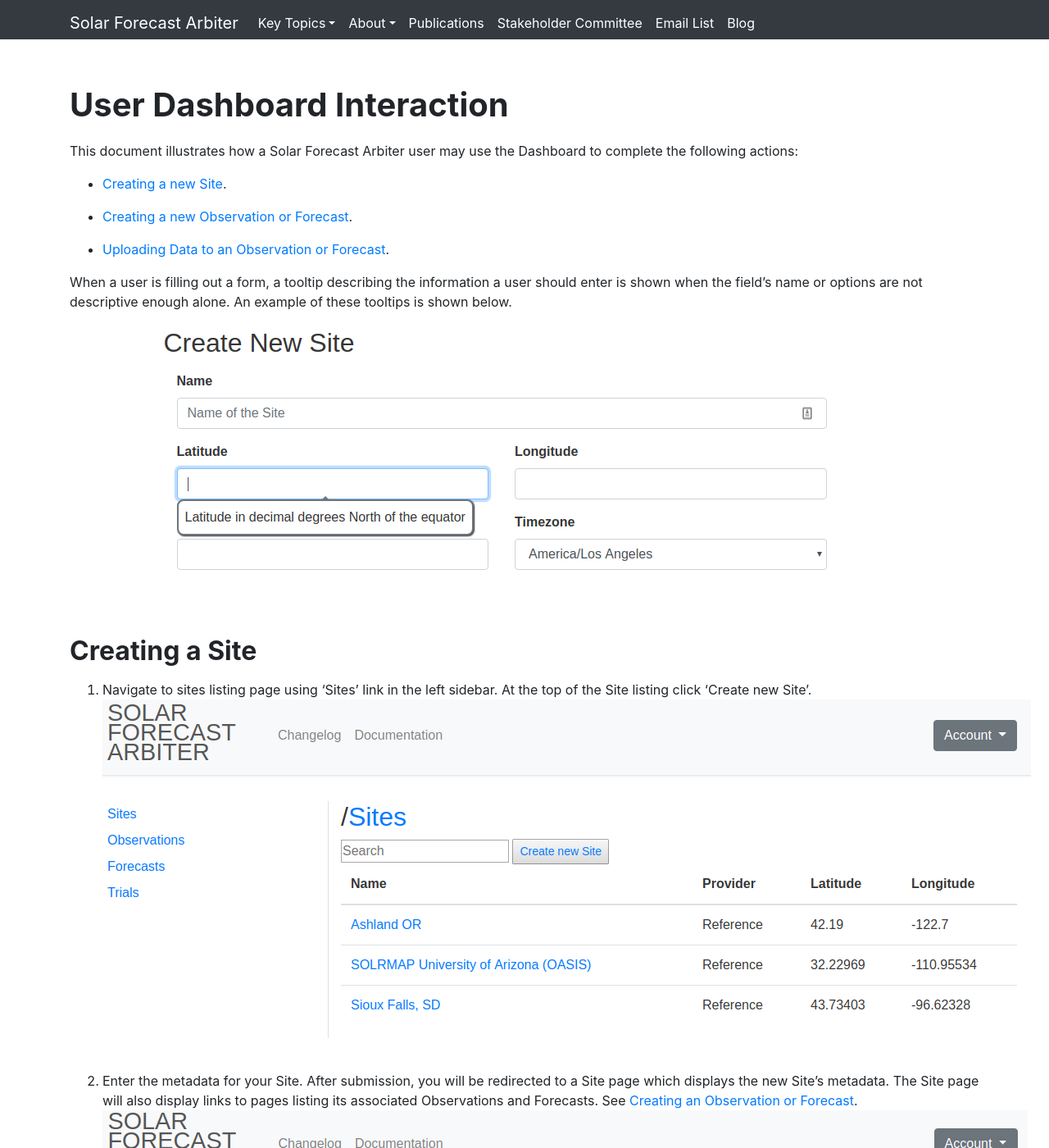
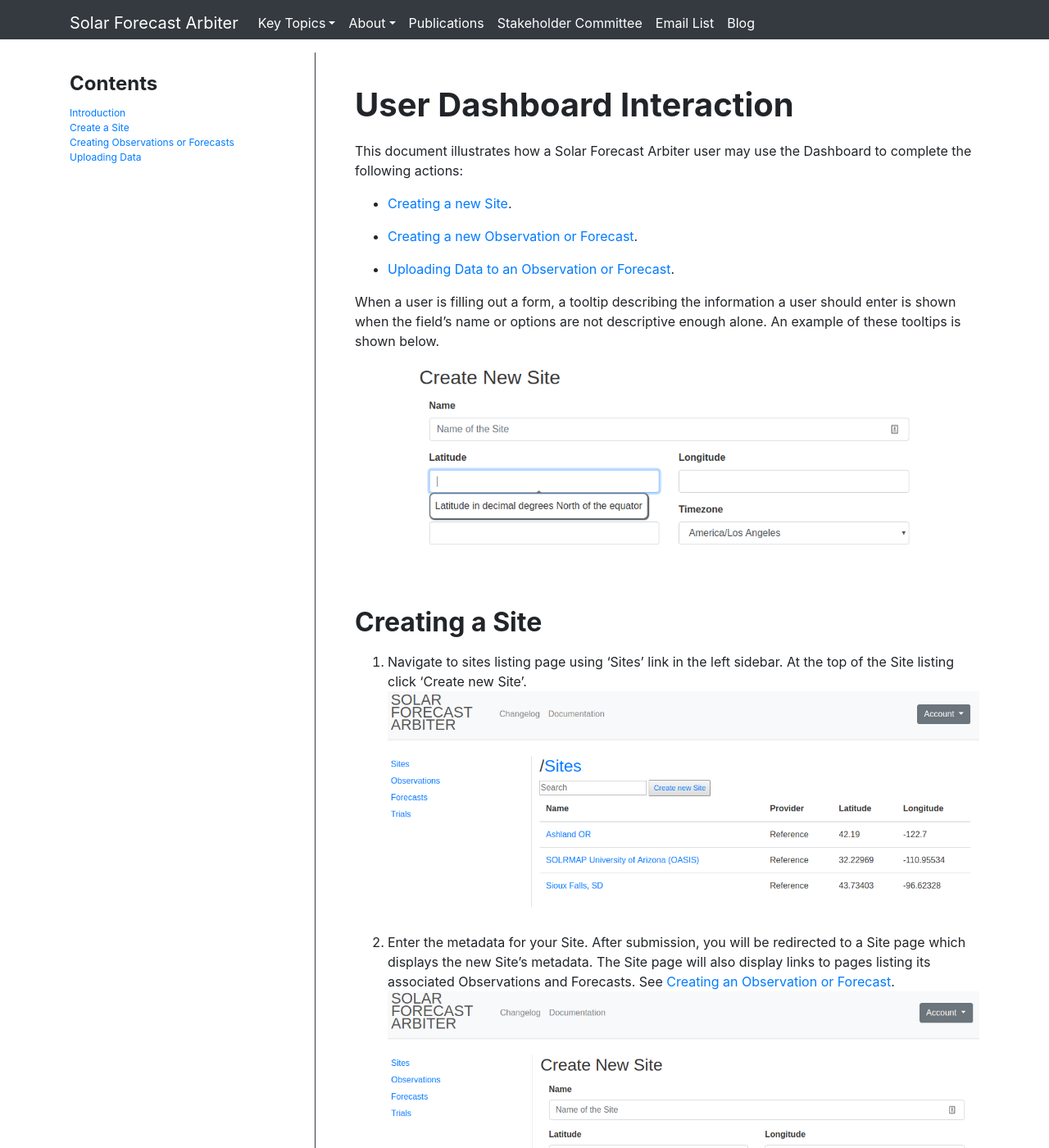
Before and after one commit to SolarArbiter/SolarArbiter.github.io, a Jekyll site: the page built from dashboarddoc.md, in a window 1280 px wide and 1400 px high. Shown: the whole window at 82% size. Built offline with Jekyll 4.4.1, drawn with Linux system fonts in a browser that asks for light colours; comment, search, counter and statistics services are not loaded; our own code applies the rules of GitHub Pages for plain Markdown files.

Commit message:
sidebar menu

```diff
--- /dev/null
+++ b/_includes/dashboard_sidebar.html
@@ -0,0 +1,9 @@
+<div class="contents-menu">
+<h2>Contents</h2>
+<ul class="contents-list">
+  <li><a href="#user-dashboard-interaction">Introduction</a></li>
+  <li><a href="#creating-a-site">Create a Site</a></li>
+  <li><a href="#creating-an-observation-or-forecast">Creating Observations or Forecasts</a></li>
+  <li><a href="#uploading-data">Uploading Data</a></li>
+</ul>
+</div>
--- /dev/null
+++ b/_layouts/dashboard.html
@@ -0,0 +1,29 @@
+<!doctype html>
+<html lang="en" class="h-100">
+  <head>
+    {% include header.html %}
+  </head>
+
+  <body class="d-flex flex-column h-100">
+    <header>
+      {% include navbar.html %}
+    </header>
+    <!-- Begin page content -->
+    <main role="main" class="flex-shrink-0">
+      <div class="container">
+	    <div class="sidebar">
+		  {% include dashboard_sidebar.html %}
+		</div>
+		<div class="content-wrapper-sidebar">
+	      {{ content }}
+		</div>
+      </div>
+    </main>
+
+    <footer class="footer mt-auto py-3">
+      <div class="container">
+  	  	{% include footer.html %}
+      </div>
+    </footer>
+  </body>
+</html>
--- a/css/styles.css
+++ b/css/styles.css
@@ -165,3 +165,6 @@
   background-color: #f6f8fa;
   padding: 1em;
 }
+img{
+  max-width: 100%;
+}
--- a/dashboarddoc.md
+++ b/dashboarddoc.md
@@ -43,7 +43,6 @@
 2.  You may use the “Create new Observation” button on the Site page or on the Site’s Observations listing page.
 - Site Page
 <img src="/images/Site.png"/>
-
 - Site’s Observations listing
 <img src="/images/SiteObsListing.png"/>
 
```
Also changed, not shown: other parts of dashboarddoc.md (+1 -1 lines).
